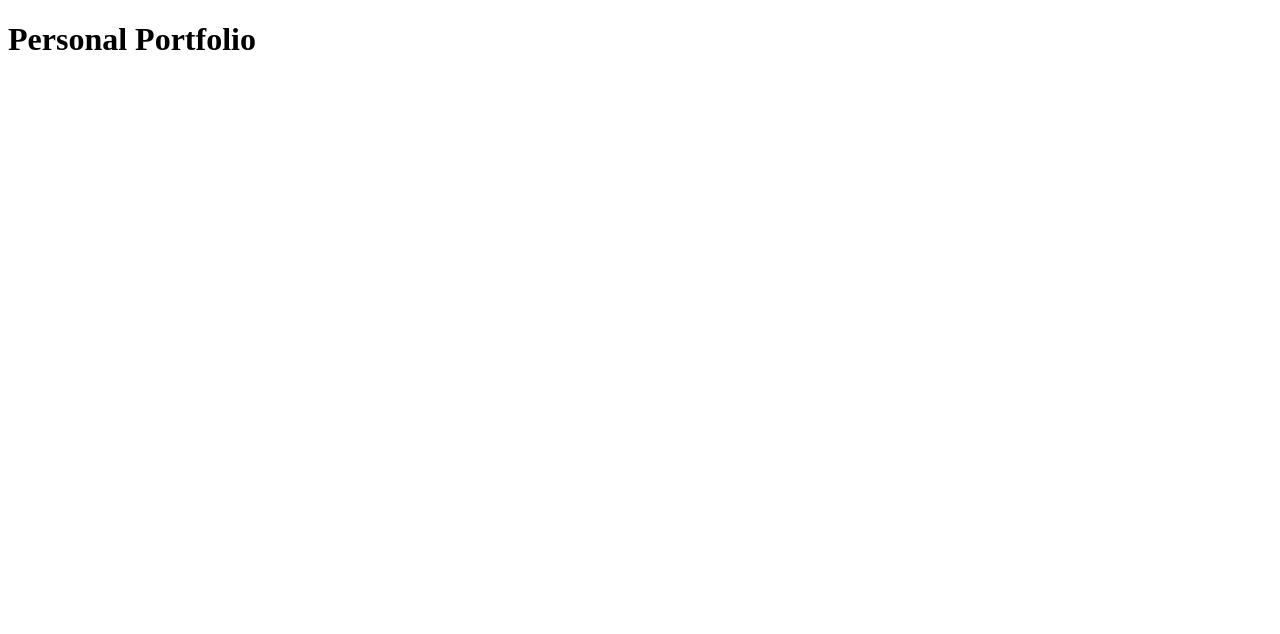
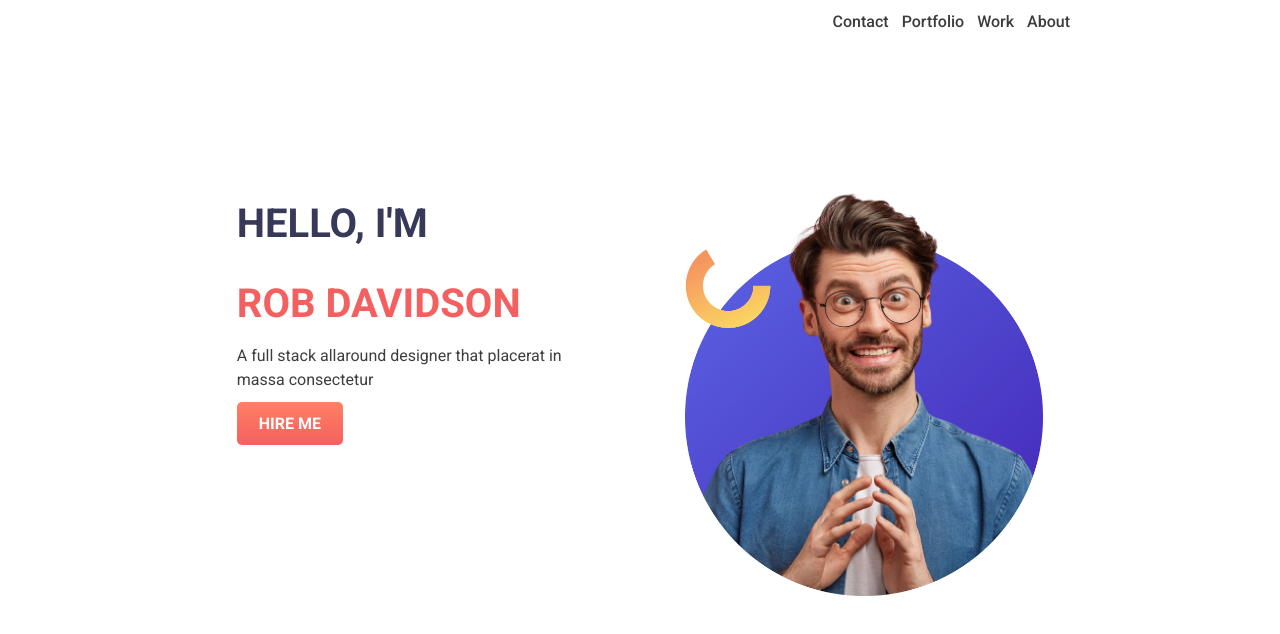
Before and after one commit to IamNahii/personal-portfolio, a plain HTML site: page index.html in a window 1280 px wide. Drawn offline with Linux system fonts and the light colour scheme.

Commit message:
heder area done

```diff
--- a/index.html
+++ b/index.html
@@ -5,8 +5,32 @@
     <meta http-equiv="X-UA-Compatible" content="IE=edge">
     <meta name="viewport" content="width=device-width, initial-scale=1.0">
     <title>Personal Portfolio Website</title>
+    <!-- Google Font -->
+    <link href="https://fonts.googleapis.com/css2?family=Roboto:wght@400;500;700&display=swap" rel="stylesheet">
+    <!-- Custom CSS -->
+    <link rel="stylesheet" href="style.css">
 </head>
 <body>
-    <h1>Personal Portfolio</h1>
+    <nav class="container">
+        <ul>
+            <li><a href="#">About</a></li>
+            <li><a href="#">Work</a></li>
+            <li><a href="#">Portfolio</a></li>
+            <li><a href="#">Contact</a></li>
+        </ul>
+    </nav>
+    <section class="header-area">
+        <div class="container">
+            <div class="half-width">
+                <h2>Hello, I'm</h2>
+                <h1> Rob Davidson</h1>
+                <p>A full stack allaround designer that placerat in massa consectetur</p>
+                <a class="btn" href="#">HIRE ME</a>
+            </div>
+            <div class="half-width">
+                <img src="images/profile1.png" alt="">
+            </div>
+        </div>
+    </section>
 </body>
 </html>
--- /dev/null
+++ b/style.css
@@ -0,0 +1,75 @@
+*{
+    margin: 0;
+    padding: 0;
+    font-family: 'Roboto', sans-serif;
+}
+.container {
+    width: 70%;
+    margin: 0 auto;
+    padding-bottom: 80px;
+}
+nav ul{
+    list-style-type: none;
+    padding: 10px;
+    overflow: hidden;
+    /* margin-right: 150px; */
+}
+nav ul li{
+    float: right;
+    margin-right: 3px;
+
+}
+nav ul li a{
+    text-decoration: none;
+    padding: 5px;
+    font-style: normal;
+    font-weight: 500;
+    font-size: 16px;
+    line-height: 24px;
+    color: #3C3C3C;
+}
+.half-width{
+    width: 40%;
+    float: left;
+    margin-left: 5%;
+    margin-right: 5%;
+}
+img {
+    width: 100%;
+}
+h1 {
+    font-style: normal;
+    font-weight: bold;
+    font-size: 40px;
+    line-height: 80px;
+    color: #F46060;
+    text-transform: uppercase;
+}
+h2{
+    margin-top: 60px;
+    font-style: normal;
+    font-weight: bold;
+    font-size: 40px;
+    line-height: 80px;
+    color: #363958;
+    text-transform: uppercase;
+}
+p{
+    font-style: normal;
+    font-weight: normal;
+    font-size: 16px;
+    line-height: 24px;
+    color: #3E3E3E;
+}
+.btn{
+    text-decoration: none;
+    padding: 12px 22px;
+    background-image: linear-gradient(180deg, #FF8063
+    , #F46060
+    );
+    border-radius: 5px;
+    color: #fff;
+    display: inline-block;
+    margin-top: 10px;
+    font-weight: 700;
+}
```
Also changed, not shown: images/icons/1.png (added), images/icons/2.png (added), images/icons/3.png (added), images/img1.png (added), images/img2.png (added), images/img3.png (added), images/profile1.png (added), images/profile2.png (added).
